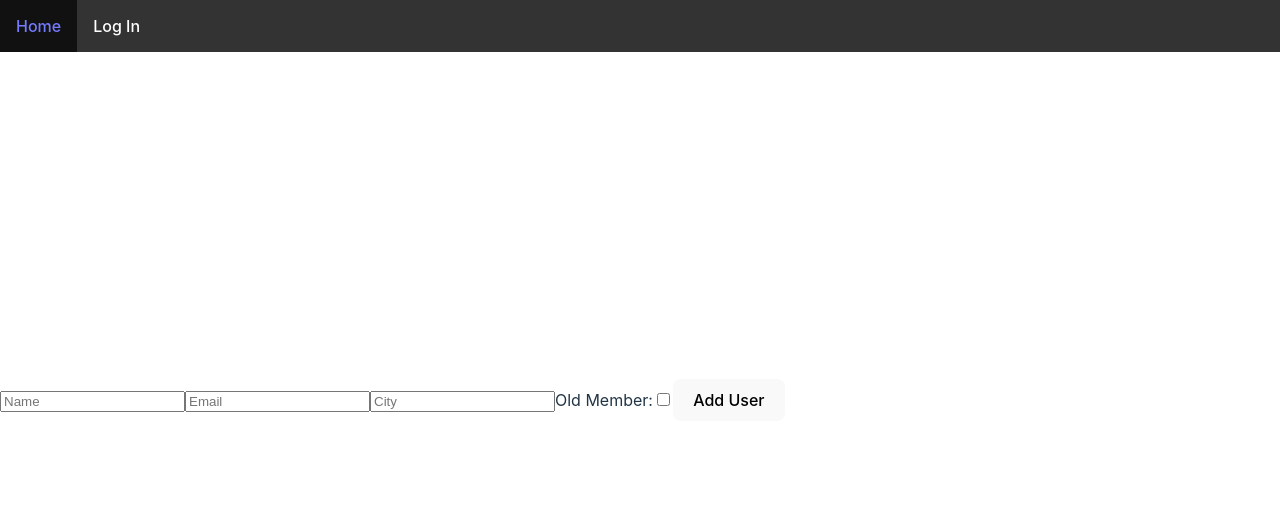
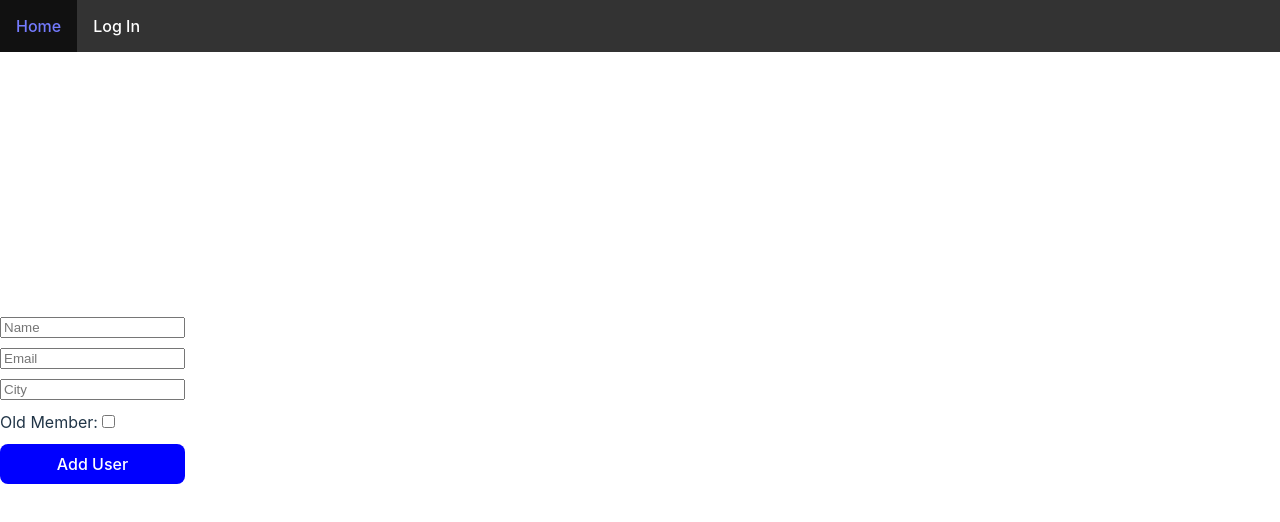
Before and after one commit to miljoonas/membershipregistry, a React (Vite) app in the folder client/: page / in a window 1280 px wide. Shown: the top 522 px of the page. Built offline with nearby package versions, Linux system fonts and the light colour scheme.

Commit message:
Add old member update functionality

```diff
--- a/client/src/pages/FormPage.jsx
+++ b/client/src/pages/FormPage.jsx
@@ -23,23 +23,27 @@ function FormPage() {
     }
 
     try {
-      await axios.post("http://localhost:8080/user/", newUser)
-      setName('')
-      setEmail('')
-      setCity('')
-      setIsOldMember(false)
-      setHasPaid(false)
-      alert('New user added')
+      const response = await axios.post("http://localhost:8080/user/", newUser);
+      setName('');
+      setEmail('');
+      setCity('');
+      setIsOldMember(false);
+      setHasPaid(false);
+      alert(response.data.message);
     } catch (error) {
-      console.error(error)
+      if (error.response?.data?.error) {
+        alert(error.response.data.error);
+      } else {
+        alert('An unexpected error occurred.');
+      }
     }
-  }
+  };
 
   return (
     <div>
       <Navbar />
 
-      <form onSubmit={addUser}>
+      <form onSubmit={addUser} style={{ display: 'flex', flexDirection: 'column', gap: '10px', maxWidth: '400px', margin: 'auto' }}>
         <input
           type="text"
           placeholder="Name"
@@ -69,7 +73,9 @@ function FormPage() {
             onChange={(e) => setIsOldMember(e.target.checked)}
           />
         </label>
-        <button type="submit">Add User</button>
+        <button type="submit" style={{ padding: '10px', backgroundColor: 'blue', color: 'white', border: 'none', cursor: 'pointer' }}>
+          {isOldMember ? 'Update User' : 'Add User'}
+        </button>
       </form>
     </div>
   )
```
Also changed, not shown: 1 other file (tests, documents, lock files or other folders).
